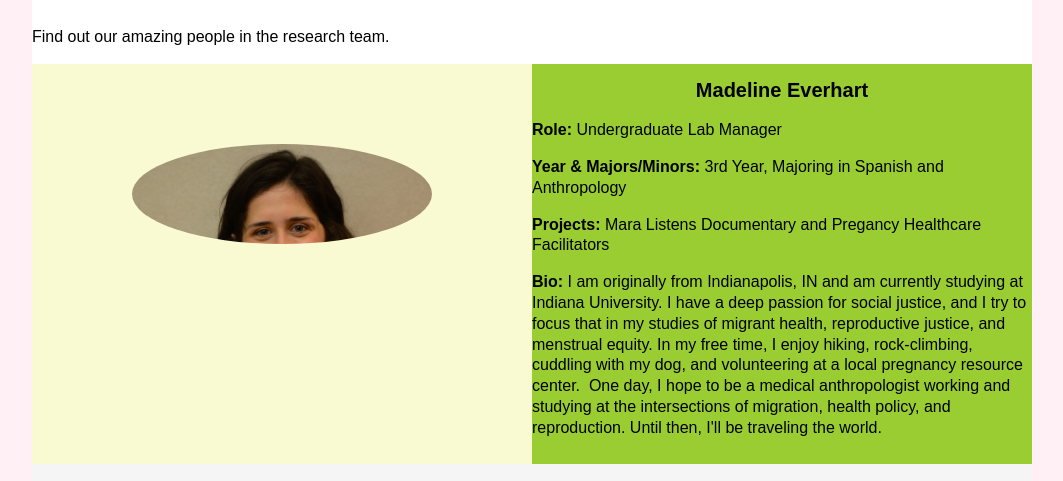
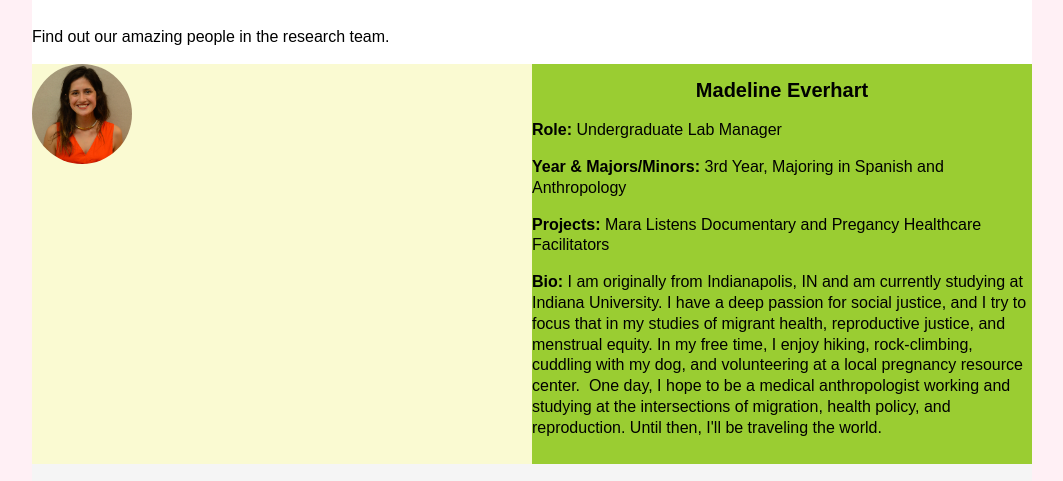
Before and after one commit to Azakeres/HealthcareJourneys, a plain HTML site: page public/people.html in a window 1280 px wide. Shown: the part 250-731 px from the top of the page, without its empty margins (108-1171 px from the left). Drawn offline with Linux system fonts and the light colour scheme.

Commit message:
Update styles3.css

```diff
--- a/public/styles3.css
+++ b/public/styles3.css
@@ -390,14 +390,11 @@ div.people-rectangle4 {
 
 
 div.image-location {
-  position: absolute;
-  top: 80px;
-  left: 100px;
-  width: 60%;
-  height: 100px;
-  position: relative;
-  overflow: hidden;
-  border-radius: 50%;
+    width: 100px;
+    height: 100px;
+    position: relative;
+    overflow: hidden;
+    border-radius: 50%;
 }
 
 div.people-description {
```
